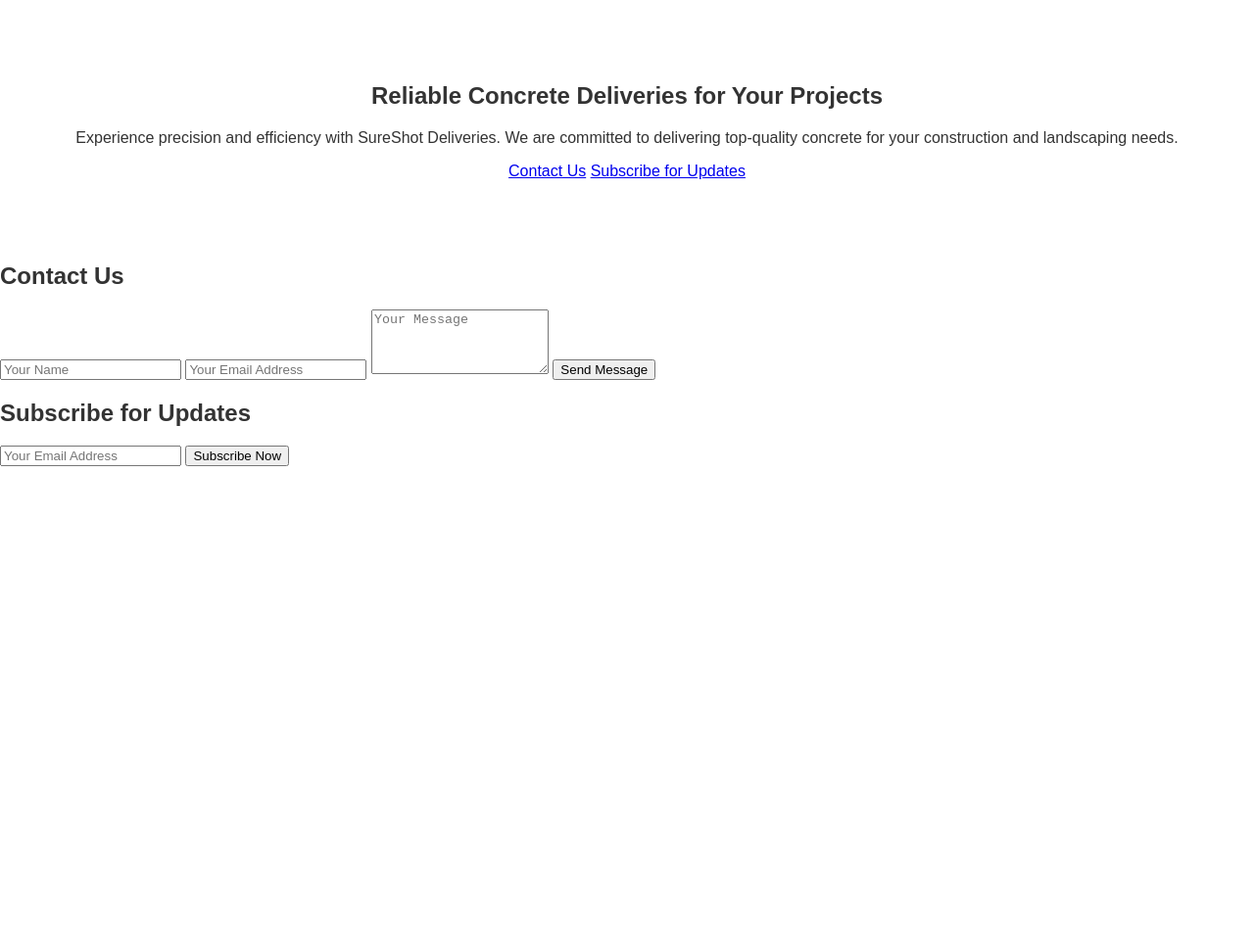
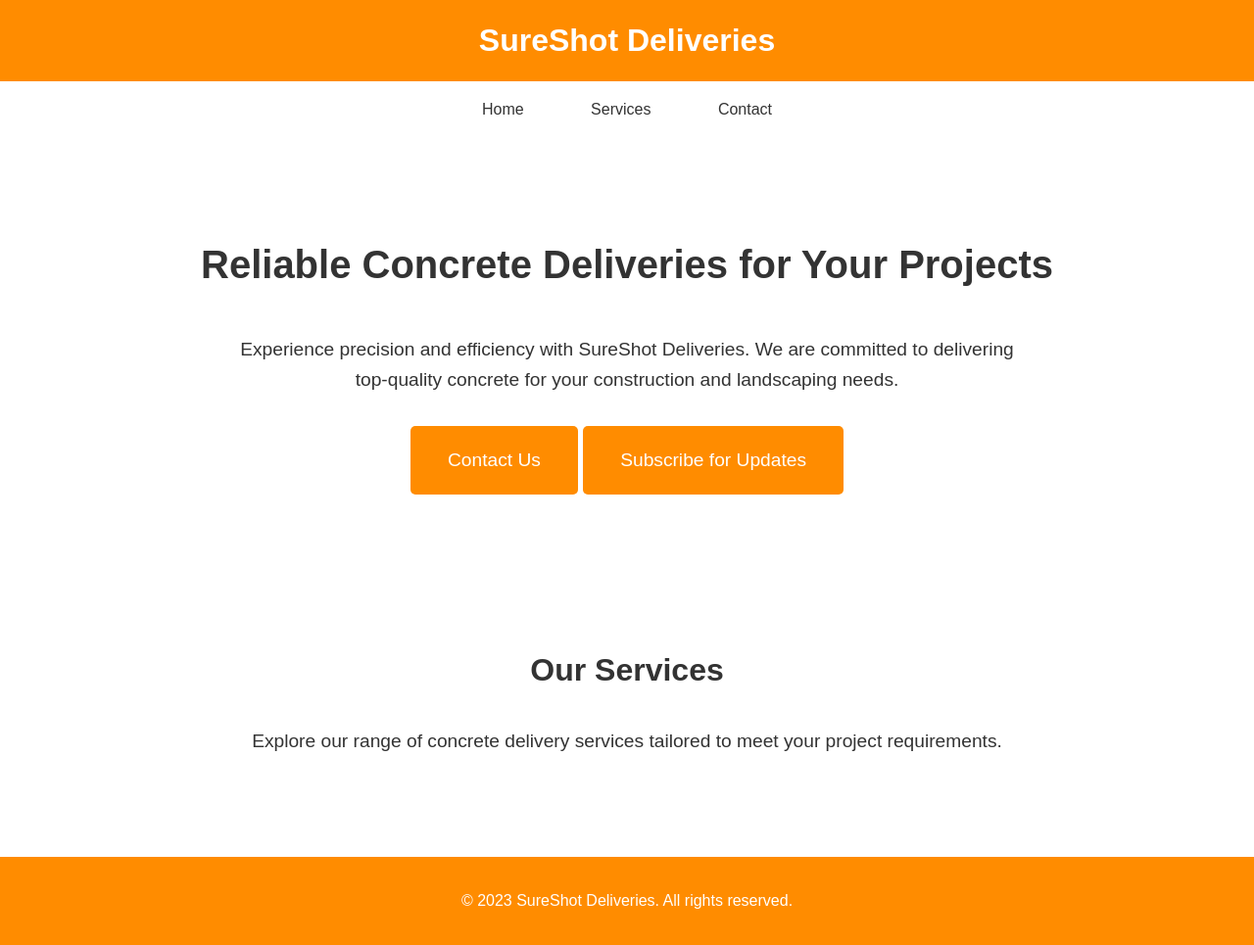
Before and after one commit to spencer2319/SureShot-Deliveries-Landing, a plain HTML site: page index.html in a window 1280 px wide. Shown: the whole page at 98% size. Before the commit the page ends 800 px from the top, so only its background shows below. Drawn offline with Linux system fonts and the light colour scheme.

Commit message:
index.html
8?

```diff
--- a/index.html
+++ b/index.html
@@ -5,8 +5,6 @@
     <meta name="viewport" content="width=device-width, initial-scale=1.0">
     <title>SureShot Deliveries - Your Concrete Partner</title>
     <style>
-        /* Your existing styles remain here */
-
         :root {
             --main-bg-color: #fff;
             --main-text-color: #333;
@@ -20,9 +18,38 @@
             font-family: Arial, sans-serif;
             margin: 0;
             padding: 0;
+            line-height: 1.6;
         }
 
-        /* ... (styles for other sections) ... */
+        header {
+            background-color: var(--cta-button-bg);
+            color: #fff;
+            padding: 1em 0;
+            text-align: center;
+        }
+
+        header h1 {
+            margin: 0;
+        }
+
+        nav {
+            text-align: center;
+            padding: 1em 0;
+        }
+
+        nav a {
+            color: var(--main-text-color);
+            text-decoration: none;
+            padding: 0.5em 1em;
+            margin: 0 1em;
+            border-radius: 5px;
+            transition: background-color 0.3s;
+        }
+
+        nav a:hover {
+            background-color: var(--cta-button-bg);
+            color: #fff;
+        }
 
         .hero {
             background: url('drawable/hero-image.jpg') center/cover no-repeat;
@@ -32,14 +59,83 @@
             position: relative;
         }
 
-        /* ... (other styles) ... */
+        .hero h2 {
+            font-size: 2.5em;
+            font-weight: bold;
+            margin-bottom: 1em;
+            color: var(--main-text-color);
+        }
+
+        .hero p {
+            font-size: 1.2em;
+            max-width: 800px;
+            margin: 0 auto;
+            color: var(--main-text-color);
+        }
+
+        .cta-container {
+            margin-top: 2em;
+        }
+
+        .cta-button {
+            display: inline-block;
+            padding: 1em 2em;
+            background-color: var(--cta-button-bg);
+            color: #fff;
+            text-decoration: none;
+            font-size: 1.2em;
+            border-radius: 5px;
+            transition: background-color 0.3s;
+        }
+
+        .cta-button:hover {
+            background-color: var(--cta-button-hover);
+        }
+
+        /* Additional sections and styles based on industry standards */
+
+        section {
+            padding: 4em 0;
+            text-align: center;
+        }
+
+        section h2 {
+            margin-bottom: 1em;
+            font-size: 2em;
+        }
+
+        section p {
+            font-size: 1.2em;
+            max-width: 800px;
+            margin: 0 auto 2em;
+            color: var(--main-text-color);
+        }
+
+        /* ... Add styles for other sections as needed ... */
+
+        footer {
+            background-color: var(--cta-button-bg);
+            color: #fff;
+            text-align: center;
+            padding: 2em 0;
+        }
+
+        footer p {
+            margin: 0;
+        }
     </style>
 </head>
 <body>
 
     <header>
-        <!-- Your existing header content remains here -->
+        <h1>SureShot Deliveries</h1>
     </header>
+
+    <nav>
+        <a href="#home">Home</a>
+        <a href="#services">Services</a>
+        <a href="#contact">Contact</a>
+    </nav>
 
     <section class="hero">
         <h2>Reliable Concrete Deliveries for Your Projects</h2>
@@ -50,31 +146,17 @@
         </div>
     </section>
 
-    <!-- ... (other sections with placeholders and meta descriptions) ... -->
-
-    <section class="contact" id="contact">
-        <h2>Contact Us</h2>
-        <div class="contact-form">
-            <form>
-                <input type="text" placeholder="Your Name" required>
-                <input type="email" placeholder="Your Email Address" required>
-                <textarea placeholder="Your Message" rows="4" required></textarea>
-                <button type="submit" class="cta-button">Send Message</button>
-            </form>
-        </div>
+    <section id="services">
+        <h2>Our Services</h2>
+        <!-- Placeholder for service information -->
+        <p>Explore our range of concrete delivery services tailored to meet your project requirements.</p>
     </section>
 
-    <section class="subscribe" id="subscribe">
-        <h2>Subscribe for Updates</h2>
-        <div class="subscribe-form">
-            <form>
-                <input type="email" placeholder="Your Email Address" required>
-                <button type="submit" class="cta-button">Subscribe Now</button>
-            </form>
-        </div>
-    </section>
+    <!-- Additional sections based on industry standards -->
 
-    <!-- ... (remaining sections) ... -->
+    <footer>
+        <p>&copy; 2023 SureShot Deliveries. All rights reserved.</p>
+    </footer>
 
 </body>
 </html>
```
